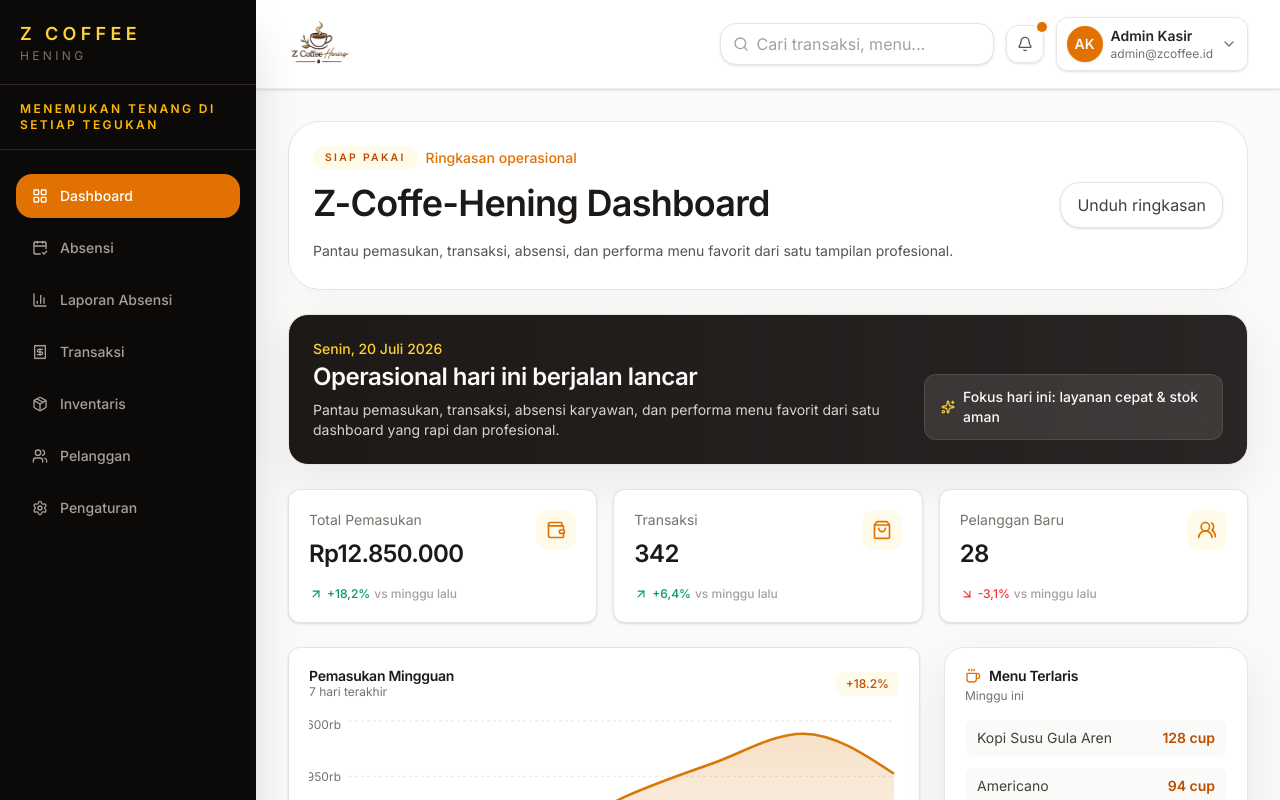
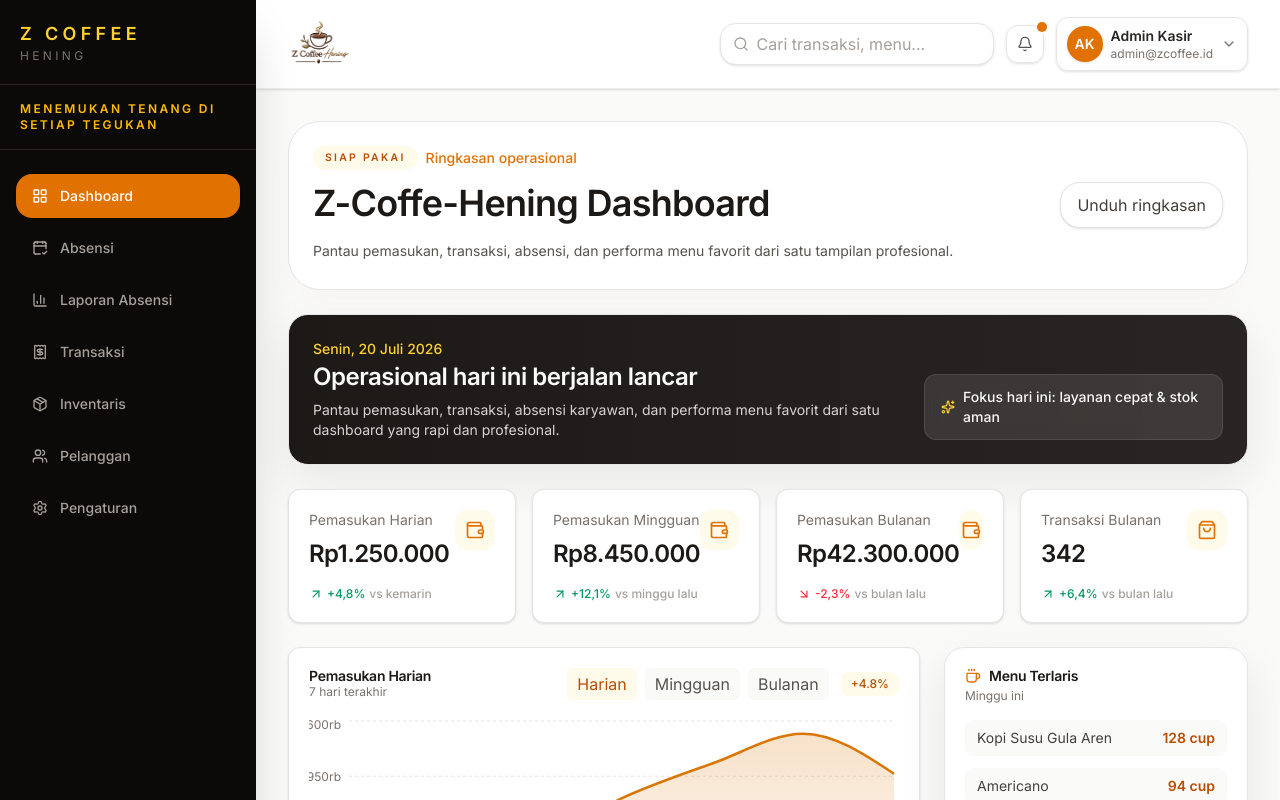
Before and after one commit to aqwanalidaud25-gif/z-coffee-hening, a React (Vite) app: page /absensi in a window 1280 px wide. Both pictures are taken after a click on the button "Masuk ke Dashboard". Shown: the top 800 px of the page. Built offline with nearby package versions, Linux system fonts and the light colour scheme.

Commit message:
Update dashboard stats and chart; modernize absensi UI; document new income cards in README

```diff
--- a/src/components/dashboard/RevenueChart.jsx
+++ b/src/components/dashboard/RevenueChart.jsx
@@ -1,3 +1,5 @@
+import { useState } from "react";
+
 import {
   AreaChart,
   Area,
@@ -8,25 +10,47 @@ import {
   ResponsiveContainer,
 } from "recharts";
 
-const data = [
-  { day: "Sen", pemasukan: 1250000 },
-  { day: "Sel", pemasukan: 1480000 },
-  { day: "Rab", pemasukan: 1120000 },
-  { day: "Kam", pemasukan: 1690000 },
-  { day: "Jum", pemasukan: 2100000 },
-  { day: "Sab", pemasukan: 2450000 },
-  { day: "Min", pemasukan: 1980000 },
+const dataDaily = [
+  { label: "Sen", pemasukan: 1250000 },
+  { label: "Sel", pemasukan: 1480000 },
+  { label: "Rab", pemasukan: 1120000 },
+  { label: "Kam", pemasukan: 1690000 },
+  { label: "Jum", pemasukan: 2100000 },
+  { label: "Sab", pemasukan: 2450000 },
+  { label: "Min", pemasukan: 1980000 },
+];
+
+const dataWeekly = [
+  { label: "Mgg 1", pemasukan: 8400000 },
+  { label: "Mgg 2", pemasukan: 9150000 },
+  { label: "Mgg 3", pemasukan: 7850000 },
+  { label: "Mgg 4", pemasukan: 9230000 },
+];
+
+const dataMonthly = [
+  { label: "Jan", pemasukan: 41200000 },
+  { label: "Feb", pemasukan: 38500000 },
+  { label: "Mar", pemasukan: 42300000 },
+  { label: "Apr", pemasukan: 39800000 },
+  { label: "Mei", pemasukan: 44100000 },
+  { label: "Jun", pemasukan: 42900000 },
+  { label: "Jul", pemasukan: 42300000 },
+  { label: "Agu", pemasukan: 43800000 },
+  { label: "Sep", pemasukan: 41000000 },
+  { label: "Okt", pemasukan: 44700000 },
+  { label: "Nov", pemasukan: 45400000 },
+  { label: "Des", pemasukan: 46800000 },
 ];
 
 function formatRupiah(value) {
   return `Rp${(value / 1000).toFixed(0)}rb`;
 }
 
-function CustomTooltip({ active, payload, label }) {
+function CustomTooltip({ active, payload, label, formatterLabel }) {
   if (!active || !payload?.length) return null;
   return (
     <div className="rounded-lg border border-stone-200 bg-white/95 px-3 py-2 shadow-sm backdrop-blur-sm">
-      <p className="text-xs text-stone-500">{label}</p>
+      <p className="text-xs text-stone-500">{formatterLabel ?? label}</p>
       <p className="text-sm font-semibold text-stone-900">
         {formatRupiah(payload[0].value)}
       </p>
@@ -40,23 +64,63 @@ function CustomTooltip({ active, payload, label }) {
  * sesuai palet Earthy Professional.
  */
 export default function RevenueChart() {
+  const [mode, setMode] = useState("daily");
+
+  let chartData = dataDaily;
+  let title = "Pemasukan Harian";
+  let subtitle = "7 hari terakhir";
+  let delta = "+4.8%";
+
+  if (mode === "weekly") {
+    chartData = dataWeekly;
+    title = "Pemasukan Mingguan";
+    subtitle = "4 minggu terakhir";
+    delta = "+12.1%";
+  } else if (mode === "monthly") {
+    chartData = dataMonthly;
+    title = "Pemasukan Bulanan";
+    subtitle = "12 bulan terakhir";
+    delta = "-2.3%";
+  }
+
   return (
     <div className="rounded-xl border border-stone-200 bg-white p-5 shadow-sm">
       <div className="mb-4 flex items-center justify-between">
         <div>
-          <h3 className="text-sm font-semibold text-stone-900">
-            Pemasukan Mingguan
-          </h3>
-          <p className="text-xs text-stone-500">7 hari terakhir</p>
+          <h3 className="text-sm font-semibold text-stone-900">{title}</h3>
+          <p className="text-xs text-stone-500">{subtitle}</p>
         </div>
-        <span className="rounded-lg bg-amber-50 px-2.5 py-1 text-xs font-medium text-amber-700">
-          +18.2%
-        </span>
+        <div className="flex items-center gap-3">
+          <div className="flex gap-2">
+            <button
+              onClick={() => setMode("daily")}
+              className={`rounded-md px-2.5 py-1 text-xs font-medium ${mode === "daily" ? "bg-amber-50 text-amber-700" : "bg-stone-50 text-stone-600"}`}
+            >
+              Harian
+            </button>
+            <button
+              onClick={() => setMode("weekly")}
+              className={`rounded-md px-2.5 py-1 text-xs font-medium ${mode === "weekly" ? "bg-amber-50 text-amber-700" : "bg-stone-50 text-stone-600"}`}
+            >
+              Mingguan
+            </button>
+            <button
+              onClick={() => setMode("monthly")}
+              className={`rounded-md px-2.5 py-1 text-xs font-medium ${mode === "monthly" ? "bg-amber-50 text-amber-700" : "bg-stone-50 text-stone-600"}`}
+            >
+              Bulanan
+            </button>
+          </div>
+
+          <span className="rounded-lg bg-amber-50 px-2.5 py-1 text-xs font-medium text-amber-700">
+            {delta}
+          </span>
+        </div>
       </div>
 
       <div className="h-64 w-full">
         <ResponsiveContainer width="100%" height="100%">
-          <AreaChart data={data} margin={{ top: 5, right: 5, left: -15, bottom: 0 }}>
+          <AreaChart data={chartData} margin={{ top: 5, right: 5, left: -15, bottom: 0 }}>
             <defs>
               <linearGradient id="amberFill" x1="0" y1="0" x2="0" y2="1">
                 <stop offset="5%" stopColor="#d97706" stopOpacity={0.35} />
@@ -65,7 +129,7 @@ export default function RevenueChart() {
             </defs>
             <CartesianGrid vertical={false} stroke="#e7e5e4" strokeDasharray="3 3" />
             <XAxis
-              dataKey="day"
+              dataKey="label"
               tick={{ fill: "#78716c", fontSize: 12 }}
               axisLine={{ stroke: "#e7e5e4" }}
               tickLine={false}
@@ -77,7 +141,7 @@ export default function RevenueChart() {
               tickFormatter={formatRupiah}
               width={55}
             />
-            <Tooltip content={<CustomTooltip />} />
+            <Tooltip content={<CustomTooltip formatterLabel={mode === "daily" ? undefined : undefined} />} />
             <Area
               type="monotone"
               dataKey="pemasukan"
--- a/src/components/dashboard/StatCard.jsx
+++ b/src/components/dashboard/StatCard.jsx
@@ -5,7 +5,7 @@ import { ArrowUpRight, ArrowDownRight } from "lucide-react";
  * Kartu ringkasan angka (mis. Pemasukan, Transaksi, Pelanggan Baru).
  * Menggunakan shadow-sm + rounded-xl agar terasa lembut & elegan.
  */
-export default function StatCard({ label, value, delta, isPositive = true, icon: Icon }) {
+export default function StatCard({ label, value, delta, isPositive = true, icon: Icon, comparisonLabel = "vs minggu lalu" }) {
   return (
     <div className="rounded-xl border border-stone-200 bg-white p-5 shadow-sm transition-shadow hover:shadow-md">
       <div className="flex items-start justify-between">
@@ -31,7 +31,7 @@ export default function StatCard({ label, value, delta, isPositive = true, icon:
         <span className={isPositive ? "text-emerald-600" : "text-red-500"}>
           {delta}
         </span>
-        <span className="text-stone-400">vs minggu lalu</span>
+        <span className="text-stone-400">{comparisonLabel}</span>
       </div>
     </div>
   );
--- a/src/pages/Dashboard.jsx
+++ b/src/pages/Dashboard.jsx
@@ -17,9 +17,10 @@ export default function Dashboard({ onLogout }) {
   }, []);
 
   const topStats = [
-    { label: "Total Pemasukan", value: "Rp12.850.000", delta: "+18,2%", isPositive: true, icon: Wallet },
-    { label: "Transaksi", value: "342", delta: "+6,4%", isPositive: true, icon: ShoppingBag },
-    { label: "Pelanggan Baru", value: "28", delta: "-3,1%", isPositive: false, icon: Users2 },
+    { label: "Pemasukan Harian", value: "Rp1.250.000", delta: "+4,8%", isPositive: true, icon: Wallet, comparisonLabel: "vs kemarin" },
+    { label: "Pemasukan Mingguan", value: "Rp8.450.000", delta: "+12,1%", isPositive: true, icon: Wallet, comparisonLabel: "vs minggu lalu" },
+    { label: "Pemasukan Bulanan", value: "Rp42.300.000", delta: "-2,3%", isPositive: false, icon: Wallet, comparisonLabel: "vs bulan lalu" },
+    { label: "Transaksi Bulanan", value: "342", delta: "+6,4%", isPositive: true, icon: ShoppingBag, comparisonLabel: "vs bulan lalu" },
   ];
 
   const bestSellers = [
@@ -56,12 +57,20 @@ export default function Dashboard({ onLogout }) {
         </div>
       </div>
 
-      <div className="grid grid-cols-1 gap-4 sm:grid-cols-2 lg:grid-cols-3">
+      <div className="grid grid-cols-1 gap-4 sm:grid-cols-2 lg:grid-cols-4">
         {loading ? (
           <Skeleton count={3} />
         ) : (
           topStats.map((s) => (
-            <StatCard key={s.label} label={s.label} value={s.value} delta={s.delta} isPositive={s.isPositive} icon={s.icon} />
+            <StatCard
+              key={s.label}
+              label={s.label}
+              value={s.value}
+              delta={s.delta}
+              isPositive={s.isPositive}
+              icon={s.icon}
+              comparisonLabel={s.comparisonLabel}
+            />
           ))
         )}
       </div>
```
Also changed, not shown: src/pages/AbsensiKaryawan.jsx (+66 -16 lines), 1 other file (tests, documents, lock files or other folders).
